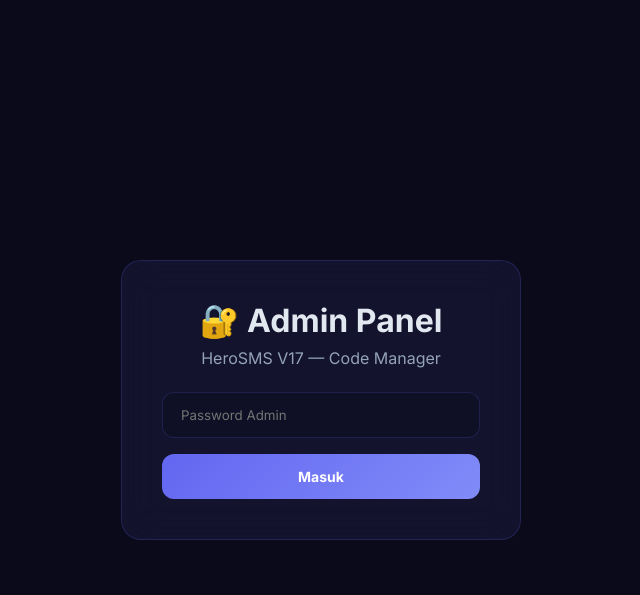
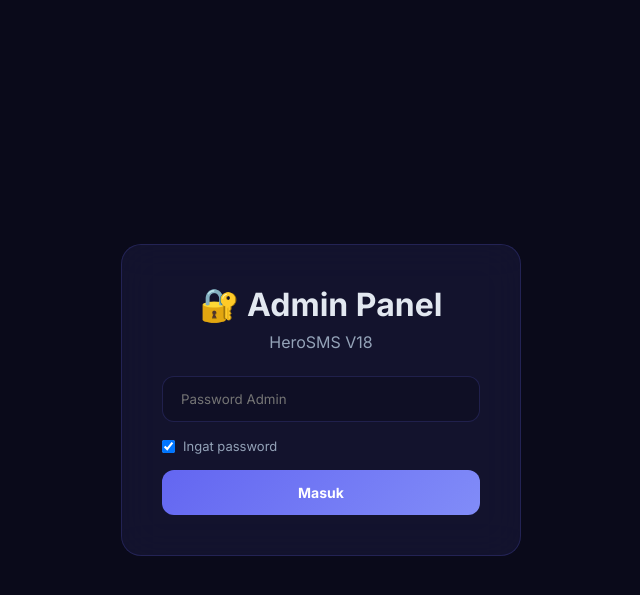
Before and after one commit to ahesss/hayuk1, a Flask app: page /admin/panel8899 in a window 1280 px wide. Shown: the top 595 px of the page, without its empty margins (319-959 px from the left). Run offline with Flask 3, Linux system fonts and the light colour scheme.

Commit message:
V18: Persistent login (survive browser close) + admin remember password + single-use codes with auth token

```diff
--- a/app.py
+++ b/app.py
@@ -7,19 +7,19 @@ import time
 import json
 import string
 import random
+import uuid
 import requests
-from flask import Flask, render_template, request, jsonify, session, redirect, url_for
+from datetime import timedelta
+from flask import Flask, render_template, request, jsonify, session, redirect, url_for, make_response
 from flask_socketio import SocketIO, emit, join_room
 
 # INIT
 app = Flask(__name__)
-app.config['SECRET_KEY'] = os.environ.get("SECRET_KEY", "herosms_ultimate_v16_secret_key_persistent")
-# SESSION CONFIG - PENTING untuk Railway HTTPS!
-app.config['SESSION_COOKIE_SECURE'] = True      # Required for HTTPS
+app.config['SECRET_KEY'] = os.environ.get("SECRET_KEY", "herosms_ultimate_v17_secret_key_persistent")
+app.config['SESSION_COOKIE_SECURE'] = True
 app.config['SESSION_COOKIE_HTTPONLY'] = True
 app.config['SESSION_COOKIE_SAMESITE'] = 'Lax'
-app.config['SESSION_PERMANENT'] = True
-app.config['PERMANENT_SESSION_LIFETIME'] = 86400 * 30  # 30 hari
+app.config['PERMANENT_SESSION_LIFETIME'] = timedelta(days=30)
 
 socketio = SocketIO(app, cors_allowed_origins="*", async_mode='eventlet')
 
@@ -28,7 +28,9 @@ API_BASE = "https://hero-sms.com/stubs/handler_api.php"
 MASTER_PASS = str(os.environ.get("ACCESS_PASSWORD", "admin123")).strip()
 ADMIN_SECRET = str(os.environ.get("ADMIN_SECRET", "panel8899")).strip()
 
-print(f"\n[BOOT] HERO-SMS WEB V17 (SESSION FIX + SINGLE-USE) ONLINE")
+COOKIE_MAX_AGE = 86400 * 30  # 30 hari dalam detik
+
+print(f"\n[BOOT] HERO-SMS WEB V18 (PERSISTENT LOGIN) ONLINE")
 print(f"[BOOT] Admin Panel: /admin/{ADMIN_SECRET}")
 sys.stdout.flush()
 
@@ -42,7 +44,6 @@ COUNTRIES = {
 
 autobuy_active = {}
 
-# Connection pooling
 http_session = requests.Session()
 adapter = requests.adapters.HTTPAdapter(pool_connections=10, pool_maxsize=10)
 http_session.mount('https://', adapter)
@@ -72,15 +73,35 @@ def api_req(key, action, **kwargs):
         print(f"[API_ERR] {action}: {e}")
         return "ERR_HTTP"
 
+def is_authenticated():
+    """Cek apakah user authenticated via session ATAU persistent cookie."""
+    # 1. Cek Flask session dulu
+    if session.get('authenticated'):
+        return True
+
+    # 2. Cek persistent cookie (untuk kasus browser ditutup lalu dibuka lagi)
+    auth_token = request.cookies.get('hero_token')
+    hero_code = request.cookies.get('hero_code')
+
+    if auth_token and hero_code and hero_code in access_codes:
+        stored_token = access_codes[hero_code].get('auth_token')
+        if stored_token and stored_token == auth_token:
+            # Cookie valid! Restore session
+            session.permanent = True
+            session['authenticated'] = True
+            session['access_code'] = hero_code
+            print(f"[AUTH] ✅ Auto-login via persistent cookie: {hero_code}")
+            sys.stdout.flush()
+            return True
+
+    return False
+
 # =============================================
-# LOGIN VIA HTTP - SESSION PERSISTENT!
+# ROUTES
 # =============================================
 @app.route('/')
 def home():
-    # Cek session - jika sudah authenticated, langsung masuk dashboard
-    if session.get('authenticated'):
-        print(f"[HOME] User authenticated via session cookie (code: {session.get('access_code', '?')})")
-        sys.stdout.flush()
+    if is_authenticated():
         return render_template('index.html', countries=COUNTRIES, logged_in=True)
     return render_template('index.html', countries=COUNTRIES, logged_in=False)
 
@@ -90,7 +111,7 @@ def login():
     code = request.form.get('code', '').strip().upper()
 
     print(f"[AUTH] Login attempt: '{code}'")
-    print(f"[AUTH] Codes in memory: {len(access_codes)} | Keys: {list(access_codes.keys())}")
+    print(f"[AUTH] Codes in memory: {len(access_codes)}")
     sys.stdout.flush()
 
     if code not in access_codes:
@@ -101,33 +122,61 @@ def login():
     code_info = access_codes[code]
 
     if code_info['status'] == 'available':
-        # Kode baru - PERTAMA KALI DIPAKAI
+        # === KODE BARU - PERTAMA KALI DIPAKAI ===
+        auth_token = str(uuid.uuid4())
         access_codes[code]['status'] = 'used'
         access_codes[code]['used_at'] = time.time()
         access_codes[code]['used_str'] = time.strftime('%Y-%m-%d %H:%M:%S')
+        access_codes[code]['auth_token'] = auth_token  # token unik per browser
 
-        # Set session PERMANENT agar survive refresh
         session.permanent = True
         session['authenticated'] = True
         session['access_code'] = code
-        session['login_time'] = time.time()
 
-        print(f"[AUTH] ✅ Code {code} PERTAMA KALI DIPAKAI - BERHASIL!")
+        # Buat response dengan PERSISTENT COOKIE (survive browser close!)
+        resp = make_response(jsonify({'success': True}))
+        resp.set_cookie('hero_token', auth_token, max_age=COOKIE_MAX_AGE, secure=True, httponly=True, samesite='Lax')
+        resp.set_cookie('hero_code', code, max_age=COOKIE_MAX_AGE, secure=True, httponly=True, samesite='Lax')
+
+        print(f"[AUTH] ✅ Code {code} PERTAMA KALI - token: {auth_token[:8]}...")
         sys.stdout.flush()
-        return jsonify({'success': True})
+        return resp
 
     elif code_info['status'] == 'used':
-        # Kode SUDAH TERPAKAI - TOLAK! (sekali pakai)
-        print(f"[AUTH] ❌ Code {code} SUDAH TERPAKAI oleh orang lain!")
-        sys.stdout.flush()
-        return jsonify({'success': False, 'error': 'Kode sudah dipakai! Minta kode baru ke admin.'})
+        # === KODE SUDAH TERPAKAI ===
+        # Cek apakah browser ini yang punya kode (via persistent cookie)
+        browser_token = request.cookies.get('hero_token')
+        stored_token = code_info.get('auth_token')
+
+        if browser_token and stored_token and browser_token == stored_token:
+            # Browser yang SAMA - izinkan re-login
+            session.permanent = True
+            session['authenticated'] = True
+            session['access_code'] = code
+
+            resp = make_response(jsonify({'success': True}))
+            # Refresh cookies
+            resp.set_cookie('hero_token', stored_token, max_age=COOKIE_MAX_AGE, secure=True, httponly=True, samesite='Lax')
+            resp.set_cookie('hero_code', code, max_age=COOKIE_MAX_AGE, secure=True, httponly=True, samesite='Lax')
+
+            print(f"[AUTH] ✅ Code {code} RE-LOGIN (same browser) OK!")
+            sys.stdout.flush()
+            return resp
+        else:
+            # Browser BERBEDA - TOLAK!
+            print(f"[AUTH] ❌ Code {code} DITOLAK - browser berbeda!")
+            sys.stdout.flush()
+            return jsonify({'success': False, 'error': 'Kode sudah dipakai di browser lain! Minta kode baru.'})
 
     return jsonify({'success': False, 'error': 'Kode tidak valid'})
 
 @app.route('/logout')
 def logout():
     session.clear()
-    return redirect('/')
+    resp = make_response(redirect('/'))
+    resp.delete_cookie('hero_token')
+    resp.delete_cookie('hero_code')
+    return resp
 
 # =============================================
 # ADMIN
@@ -148,7 +197,11 @@ def admin_list_codes():
     pw = request.args.get('pw', '')
     if pw != MASTER_PASS:
         return jsonify({'error': 'unauthorized'}), 401
-    return jsonify(access_codes)
+    # Return tanpa auth_token (security)
+    safe_codes = {}
+    for code, info in access_codes.items():
+        safe_codes[code] = {k: v for k, v in info.items() if k != 'auth_token'}
+    return jsonify(safe_codes)
 
 @app.route(f'/api/admin/{ADMIN_SECRET}/generate', methods=['POST'])
 def admin_generate():
@@ -188,7 +241,6 @@ def admin_delete():
 
 @app.route(f'/api/admin/{ADMIN_SECRET}/reset', methods=['POST'])
 def admin_reset_code():
-    """Reset kode yang sudah terpakai jadi available lagi"""
     global access_codes
     data = request.get_json()
     if not data or data.get('password') != MASTER_PASS:
@@ -196,39 +248,27 @@ def admin_reset_code():
     code = data.get('code')
     if code in access_codes:
         access_codes[code]['status'] = 'available'
-        if 'used_at' in access_codes[code]:
-            del access_codes[code]['used_at']
-        if 'used_str' in access_codes[code]:
-            del access_codes[code]['used_str']
+        access_codes[code].pop('used_at', None)
+        access_codes[code].pop('used_str', None)
+        access_codes[code].pop('auth_token', None)
         return jsonify({'success': True})
     return jsonify({'error': 'not found'}), 404
 
-# =============================================
-# DEBUG
-# =============================================
 @app.route(f'/api/admin/{ADMIN_SECRET}/debug', methods=['GET'])
 def admin_debug():
     pw = request.args.get('pw', '')
     if pw != MASTER_PASS:
         return jsonify({'error': 'unauthorized'}), 401
-
     available = sum(1 for c in access_codes.values() if c.get('status') == 'available')
     used = sum(1 for c in access_codes.values() if c.get('status') == 'used')
-
     return jsonify({
-        'version': 'V17',
-        'storage': 'IN_MEMORY',
+        'version': 'V18',
         'total_codes': len(access_codes),
         'available': available,
         'used': used,
-        'codes_detail': {k: v.get('status') for k, v in access_codes.items()},
+        'codes_status': {k: v.get('status') for k, v in access_codes.items()},
         'server_time': time.strftime('%Y-%m-%d %H:%M:%S'),
         'pid': os.getpid(),
-        'session_config': {
-            'cookie_secure': app.config.get('SESSION_COOKIE_SECURE'),
-            'cookie_samesite': app.config.get('SESSION_COOKIE_SAMESITE'),
-            'permanent_lifetime': app.config.get('PERMANENT_SESSION_LIFETIME'),
-        }
     })
 
 # =============================================
--- a/templates/admin.html
+++ b/templates/admin.html
@@ -58,26 +58,26 @@
 <div id="loginScreen" class="login-screen">
     <div class="login-box">
         <h1 style="margin-bottom:8px;">🔐 Admin Panel</h1>
-        <p style="margin-bottom:24px; color:var(--text-dim)">HeroSMS V17 — Code Manager</p>
+        <p style="margin-bottom:24px; color:var(--text-dim)">HeroSMS V18</p>
         <input type="password" id="adminPass" placeholder="Password Admin">
+        <label style="display:flex; align-items:center; gap:8px; margin-bottom:16px; font-size:13px; color:var(--text-dim); cursor:pointer;">
+            <input type="checkbox" id="rememberPw" checked style="width:auto; margin:0;"> Ingat password
+        </label>
         <button class="btn btn-primary" style="width:100%" onclick="adminLogin()">Masuk</button>
     </div>
 </div>
 
 <div id="adminApp" class="container hidden">
     <div style="display:flex; justify-content:space-between; align-items:center; margin-bottom:24px; flex-wrap:wrap; gap:8px;">
-        <h1 style="font-size:22px;">🔐 Admin V17</h1>
+        <h1 style="font-size:22px;">🔐 Admin V18</h1>
         <div style="display:flex; gap:8px; align-items:center;">
-            <span id="syncStatus" class="sync-indicator sync-loading">⏳ Loading...</span>
+            <span id="syncStatus" class="sync-indicator sync-loading">⏳</span>
             <button class="btn btn-danger btn-sm" onclick="location.href='/'">← Kembali</button>
         </div>
     </div>
 
     <div class="info-box">
-        💡 <b>V17 — Kode Sekali Pakai</b><br>
-        • Setiap kode hanya bisa dipakai <b>1x di 1 browser</b><br>
-        • User yang sudah login bisa refresh tanpa masalah<br>
-        • Klik 🔄 Reset untuk mengaktifkan ulang kode yang sudah terpakai
+        💡 <b>Kode Sekali Pakai</b> — 1 kode = 1 browser. User bisa tutup & buka browser tanpa login ulang. Klik 🔄 untuk reset kode.
     </div>
 
     <div class="stats-row">
@@ -125,8 +125,34 @@
     let allCodes = {};
     let lastNewCodes = [];
 
+    // ===== AUTO-LOGIN: cek password tersimpan =====
+    (function autoLogin() {
+        const saved = localStorage.getItem('admin_pw');
+        if (saved) {
+            document.getElementById('adminPass').value = saved;
+            // Auto-verify
+            adminPw = saved;
+            fetch(API_BASE + '/verify', {
+                method: 'POST',
+                headers: {'Content-Type': 'application/json'},
+                body: JSON.stringify({password: saved})
+            })
+            .then(r => r.json())
+            .then(d => {
+                if (d.success) {
+                    document.getElementById('loginScreen').classList.add('hidden');
+                    document.getElementById('adminApp').classList.remove('hidden');
+                    refreshCodes();
+                }
+            })
+            .catch(() => {});
+        }
+    })();
+
     function adminLogin() {
         adminPw = document.getElementById('adminPass').value;
+        const remember = document.getElementById('rememberPw').checked;
+
         fetch(API_BASE + '/verify', {
             method: 'POST',
             headers: {'Content-Type': 'application/json'},
@@ -135,6 +161,9 @@
         .then(r => r.json())
         .then(d => {
             if (d.success) {
+                if (remember) {
+                    localStorage.setItem('admin_pw', adminPw);
+                }
                 document.getElementById('loginScreen').classList.add('hidden');
                 document.getElementById('adminApp').classList.remove('hidden');
                 refreshCodes();
@@ -154,83 +183,57 @@
     }
 
     function refreshCodes() {
-        setSyncStatus('loading', '⏳ Memuat...');
+        setSyncStatus('loading', '⏳');
         fetch(API_BASE + '/codes?pw=' + encodeURIComponent(adminPw))
-        .then(r => {
-            if (!r.ok) throw new Error('HTTP ' + r.status);
-            return r.json();
-        })
+        .then(r => { if (!r.ok) throw new Error('HTTP ' + r.status); return r.json(); })
         .then(codes => {
             allCodes = codes;
             renderCodes(codes);
-            setSyncStatus('ok', '✅ OK (' + Object.keys(codes).length + ')');
+            setSyncStatus('ok', '✅ ' + Object.keys(codes).length);
         })
-        .catch(e => setSyncStatus('error', '❌ ' + e.message));
+        .catch(e => setSyncStatus('error', '❌'));
     }
 
     function renderCodes(codes) {
         const list = document.getElementById('codesList');
         const entries = Object.entries(codes).sort((a, b) => (b[1].created || 0) - (a[1].created || 0));
 
-        let totalCount = entries.length;
-        let availCount = entries.filter(([k, v]) => v.status === 'available').length;
-        let usedCount = entries.filter(([k, v]) => v.status === 'used').length;
+        document.getElementById('statTotal').innerText = entries.length;
+        document.getElementById('statAvail').innerText = entries.filter(([k, v]) => v.status === 'available').length;
+        document.getElementById('statUsed').innerText = entries.filter(([k, v]) => v.status === 'used').length;
 
-        document.getElementById('statTotal').innerText = totalCount;
-        document.getElementById('statAvail').innerText = availCount;
-        document.getElementById('statUsed').innerText = usedCount;
-
-        if (entries.length === 0) {
+        if (!entries.length) {
             list.innerHTML = '<p style="color:var(--text-dim); text-align:center; padding:20px;">Belum ada kode. Generate dulu!</p>';
             return;
         }
 
         list.innerHTML = entries.map(([code, info]) => {
             const isAvail = info.status === 'available';
-            const statusBadge = isAvail
-                ? '<span class="badge badge-green">✅ Tersedia</span>'
-                : '<span class="badge badge-red">🔒 Terpakai</span>';
-            const timeInfo = isAvail
-                ? `<span style="font-size:11px; color:var(--text-dim);">Dibuat: ${info.created_str || '-'}</span>`
-                : `<span style="font-size:11px; color:var(--text-dim);">Dipakai: ${info.used_str || '-'}</span>`;
-
-            const resetBtn = !isAvail
-                ? `<button class="btn btn-cyan btn-sm" style="margin-right:6px;" onclick="resetCode('${code}')">🔄</button>`
-                : '';
-
-            return `
-                <div class="code-item">
-                    <div>
-                        <span class="code-text ${isAvail ? 'code-available' : 'code-used'}" onclick="copyCode('${code}')">${code}</span>
-                        <div style="margin-top:4px;">${statusBadge} ${timeInfo}</div>
-                    </div>
-                    <div style="display:flex; gap:4px;">
-                        ${resetBtn}
-                        <button class="btn btn-danger btn-sm" onclick="deleteCode('${code}')">🗑️</button>
-                    </div>
+            const badge = isAvail ? '<span class="badge badge-green">✅ Tersedia</span>' : '<span class="badge badge-red">🔒 Terpakai</span>';
+            const timeStr = isAvail ? `Dibuat: ${info.created_str||'-'}` : `Dipakai: ${info.used_str||'-'}`;
+            const resetBtn = !isAvail ? `<button class="btn btn-cyan btn-sm" style="margin-right:4px;" onclick="resetCode('${code}')" title="Reset jadi tersedia">🔄</button>` : '';
+            return `<div class="code-item">
+                <div>
+                    <span class="code-text ${isAvail?'code-available':'code-used'}" onclick="copyCode('${code}')">${code}</span>
+                    <div style="margin-top:4px;">${badge} <span style="font-size:11px;color:var(--text-dim);">${timeStr}</span></div>
                 </div>
-            `;
+                <div style="display:flex;">${resetBtn}<button class="btn btn-danger btn-sm" onclick="deleteCode('${code}')">🗑️</button></div>
+            </div>`;
         }).join('');
     }
 
     function generateCodes() {
         const count = document.getElementById('codeCount').value;
         const btn = document.getElementById('btnGenerate');
-        btn.disabled = true;
-        btn.innerText = '⏳ ...';
-
-        fetch(API_BASE + '/generate', {
-            method: 'POST',
-            headers: {'Content-Type': 'application/json'},
-            body: JSON.stringify({password: adminPw, count: parseInt(count)})
-        })
+        btn.disabled = true; btn.innerText = '⏳ ...';
+        fetch(API_BASE + '/generate', { method: 'POST', headers: {'Content-Type': 'application/json'}, body: JSON.stringify({password: adminPw, count: parseInt(count)}) })
         .then(r => r.json())
         .then(d => {
             if (d.codes) {
                 lastNewCodes = d.codes;
                 document.getElementById('newCodes').classList.remove('hidden');
                 document.getElementById('newCodesList').innerText = d.codes.join('\n');
-                toast(`🎫 ${d.codes.length} kode dibuat!`);
+                toast('🎫 ' + d.codes.length + ' kode dibuat!');
                 refreshCodes();
             }
         })
@@ -239,48 +242,21 @@
     }
 
     function deleteCode(code) {
-        if (!confirm(`Hapus kode ${code}?`)) return;
-        fetch(API_BASE + '/delete', {
-            method: 'POST',
-            headers: {'Content-Type': 'application/json'},
-            body: JSON.stringify({password: adminPw, code: code})
-        })
-        .then(r => r.json())
-        .then(d => { if (d.success) { toast('🗑️ Dihapus!'); refreshCodes(); } });
+        if (!confirm('Hapus ' + code + '?')) return;
+        fetch(API_BASE + '/delete', { method: 'POST', headers: {'Content-Type': 'application/json'}, body: JSON.stringify({password: adminPw, code: code}) })
+        .then(r => r.json()).then(d => { if (d.success) { toast('🗑️ Dihapus!'); refreshCodes(); } });
     }
 
     function resetCode(code) {
-        if (!confirm(`Reset kode ${code} jadi tersedia lagi?`)) return;
-        fetch(API_BASE + '/reset', {
-            method: 'POST',
-            headers: {'Content-Type': 'application/json'},
-            body: JSON.stringify({password: adminPw, code: code})
-        })
-        .then(r => r.json())
-        .then(d => { if (d.success) { toast('🔄 Kode di-reset!'); refreshCodes(); } });
+        fetch(API_BASE + '/reset', { method: 'POST', headers: {'Content-Type': 'application/json'}, body: JSON.stringify({password: adminPw, code: code}) })
+        .then(r => r.json()).then(d => { if (d.success) { toast('🔄 Reset!'); refreshCodes(); } });
     }
 
-    function copyCode(code) {
-        navigator.clipboard.writeText(code);
-        toast('📋 Copied: ' + code);
-    }
+    function copyCode(c) { navigator.clipboard.writeText(c); toast('📋 ' + c); }
+    function copyAllNew() { navigator.clipboard.writeText(lastNewCodes.join('\n')); toast('📋 ' + lastNewCodes.length + ' kode!'); }
+    function toast(m) { const x = document.createElement('div'); x.className='toast'; x.innerText=m; document.getElementById('tBox').appendChild(x); setTimeout(()=>x.remove(),3000); }
 
-    function copyAllNew() {
-        navigator.clipboard.writeText(lastNewCodes.join('\n'));
-        toast('📋 ' + lastNewCodes.length + ' kode di-copy!');
-    }
-
-    function toast(m) {
-        const x = document.createElement('div');
-        x.className = 'toast';
-        x.innerText = m;
-        document.getElementById('tBox').appendChild(x);
-        setTimeout(() => x.remove(), 3000);
-    }
-
-    setInterval(() => {
-        if (!document.getElementById('adminApp').classList.contains('hidden')) refreshCodes();
-    }, 10000);
+    setInterval(() => { if (!document.getElementById('adminApp').classList.contains('hidden')) refreshCodes(); }, 10000);
 </script>
 </body>
 </html>
```
